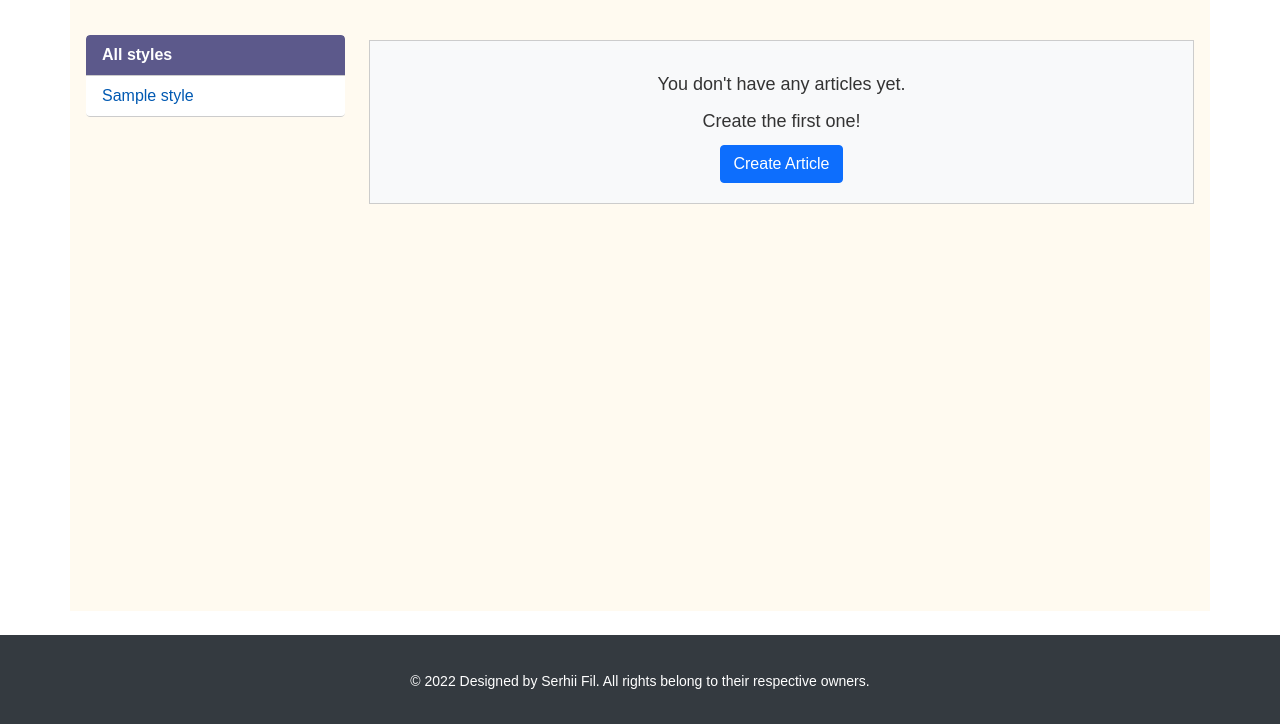
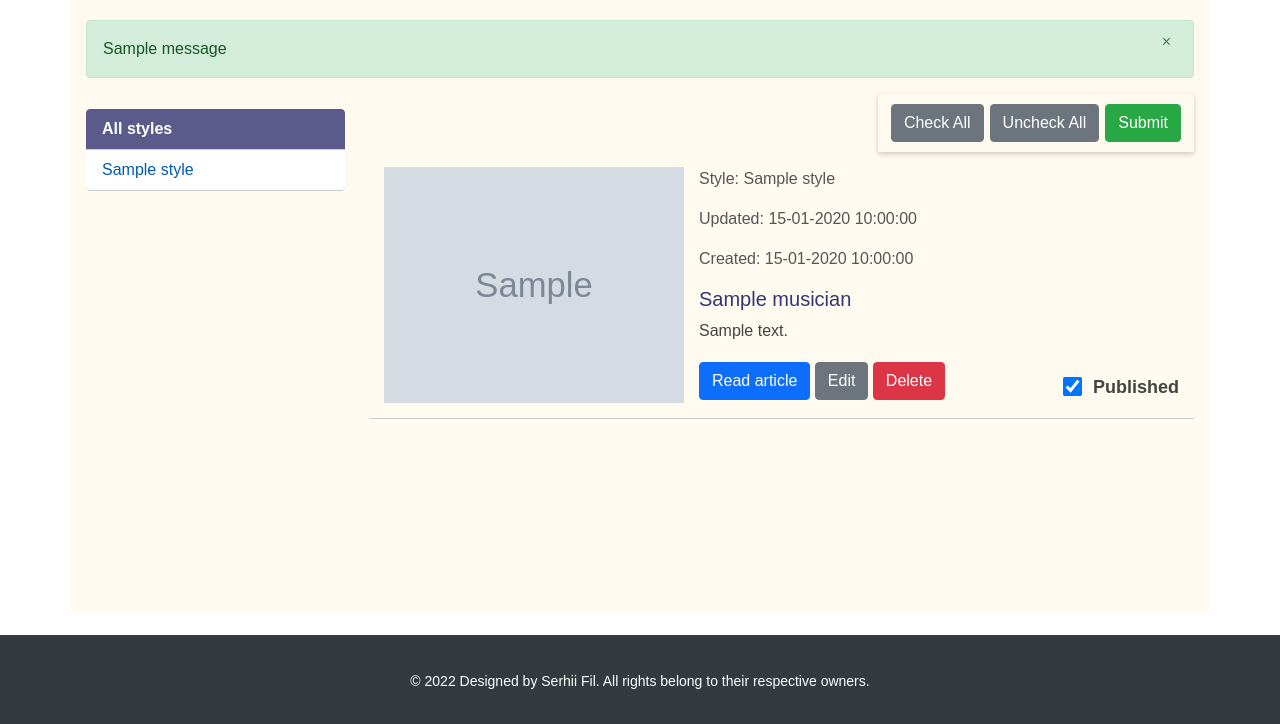
Before and after one commit to Serg-f/musicians-site, a Django app: page /articles/user/ in a window 1280 px wide. Shown: the part 76-800 px from the top of the page. Run offline with Django 4.2, Linux system fonts and the light colour scheme; a user stored in the database is signed in; tables that the repository leaves empty hold one stand-in row (values such as "Sample post"); grey boxes marked "Sample" are stand-in pictures; one stand-in notice (Sample message) is shown; parts of the project's set-up code (start-up, migrations or seed data) failed here and were passed over; some libraries are stand-ins or nearby versions.

Commit message:
template messages implemented

```diff
--- a/musicians/views.py
+++ b/musicians/views.py
@@ -52,6 +52,7 @@ class ArticleCreate(LoginRequiredMixin, MenuMixin, CreateView):
     extra_context = {'title': 'Create Article', 'menu_item_selected': 2}
 
     def form_valid(self, form):
+        messages.success(self.request, "Your article has been created successfully!")
         form.instance.author = self.request.user
         return super().form_valid(form)
 
@@ -65,12 +66,21 @@ class ArticleEdit(LoginRequiredMixin, MenuMixin, UpdateView):
     def get_success_url(self):
         return reverse_lazy('musicians:article_detail', args=[self.object.style.slug, self.object.slug])
 
+    def form_valid(self, form):
+        messages.success(self.request, "Your article has been updated successfully!")
+        return super().form_valid(form)
+
 
 class ArticleDelete(LoginRequiredMixin, MenuMixin, DeleteView):
     model = Musician
     template_name = 'musicians/article_confirm_delete.html'
     success_url = reverse_lazy('musicians:home')
     extra_context = {'title': 'Delete article'}
+
+    def delete(self, request, *args, **kwargs):
+        response = super().delete(request, *args, **kwargs)
+        messages.success(request, "Your article has been deleted successfully!")
+        return response
 
 
 class UserArticlesFormsetView(LoginRequiredMixin, MenuMixin, TemplateView):
@@ -79,8 +89,7 @@ class UserArticlesFormsetView(LoginRequiredMixin, MenuMixin, TemplateView):
     formset_class = modelformset_factory(Musician, fields=('is_published',), extra=0)
 
     def get_queryset(self):
-        # return Musician.objects.filter(author=self.request.user)
-        return Musician.objects.none()
+        return Musician.objects.filter(author=self.request.user)
 
     def get(self, request, *args, **kwargs):
         formset = self.formset_class(queryset=self.get_queryset())
@@ -91,9 +100,8 @@ class UserArticlesFormsetView(LoginRequiredMixin, MenuMixin, TemplateView):
         formset = self.formset_class(request.POST, queryset=self.get_queryset())
         if formset.is_valid():
             formset.save()
-            # messages.success(request, 'Articles updated')
+            messages.success(request, "Your articles have been updated successfully!")
         return redirect('musicians:home')
-
 
 
 class About(FormView):
--- a/static/musicians/css/base.css
+++ b/static/musicians/css/base.css
@@ -139,3 +139,24 @@ body {
     overflow-y: auto;
     margin-top: 15px;
 }
+
+/* Custom Styles for Alert Close Button */
+.alert .btn-close {
+    position: absolute;
+    top: 0.5rem;
+    right: 1rem;
+    background: transparent;
+    border: none;
+    color: inherit;
+    opacity: 0.75;
+}
+
+.alert .btn-close:hover {
+    opacity: 1;
+}
+
+/* Additional styling to ensure proper alignment */
+.alert {
+    position: relative;
+    padding-right: 2.5rem; /* Adjust padding to accommodate the close button */
+}
--- a/templates/musicians/base.html
+++ b/templates/musicians/base.html
@@ -85,6 +85,19 @@
 
 <!-- Main Content Area -->
 <div class="container">
+
+    <!-- Django Messages Display Area -->
+    {% if messages %}
+        <div>
+            {% for message in messages %}
+                <div class="alert alert-{{ message.tags }} alert-dismissible fade show" role="alert">
+                    {{ message }}
+                    <button type="button" class="btn-close" data-bs-dismiss="alert" aria-label="Close">×</button>
+                </div>
+            {% endfor %}
+        </div>
+    {% endif %}
+
     <div class="row">
         <!-- Sidebar -->
         <div class="col-lg-3">
@@ -165,13 +178,12 @@
             stylesMenu.classList.toggle('open');
         });
 
-        navbarToggler.addEventListener('click', function() {
+        navbarToggler.addEventListener('click', function () {
             isNavbarCollapsed = !isNavbarCollapsed;
         });
     });
 </script>
 
 
-
 </body>
 </html>
--- a/users/views.py
+++ b/users/views.py
@@ -1,3 +1,4 @@
+from django.contrib import messages
 from django.contrib.auth.mixins import LoginRequiredMixin
 from django.urls import reverse_lazy
 from django.views.generic import CreateView
@@ -13,5 +14,6 @@ class ContactView(LoginRequiredMixin, MenuMixin, CreateView):
     success_url = reverse_lazy('musicians:home')
 
     def form_valid(self, form):
+        messages.success(self.request, "Your message has been sent successfully!")
         form.instance.user = self.request.user
         return super().form_valid(form)
```
